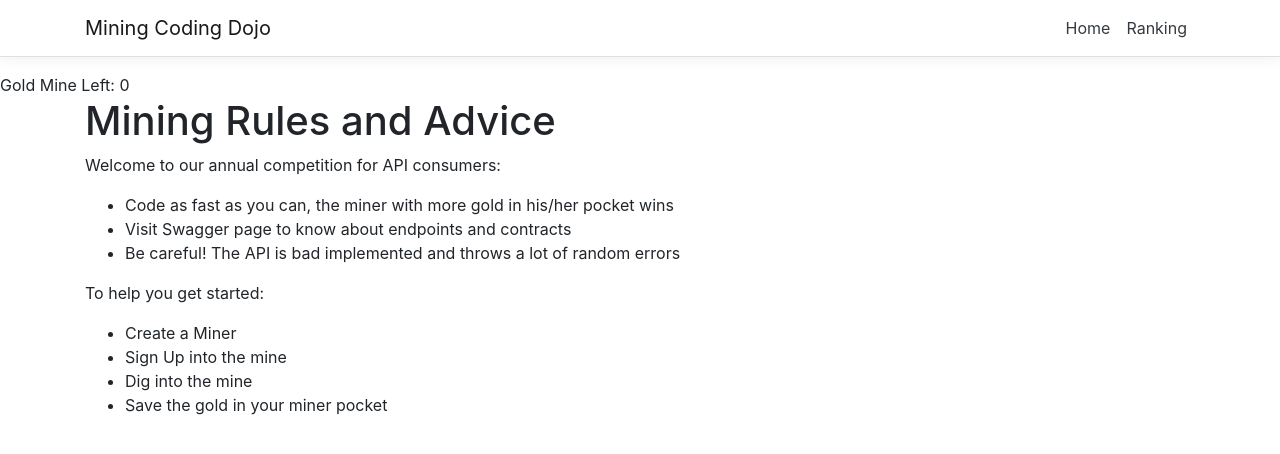
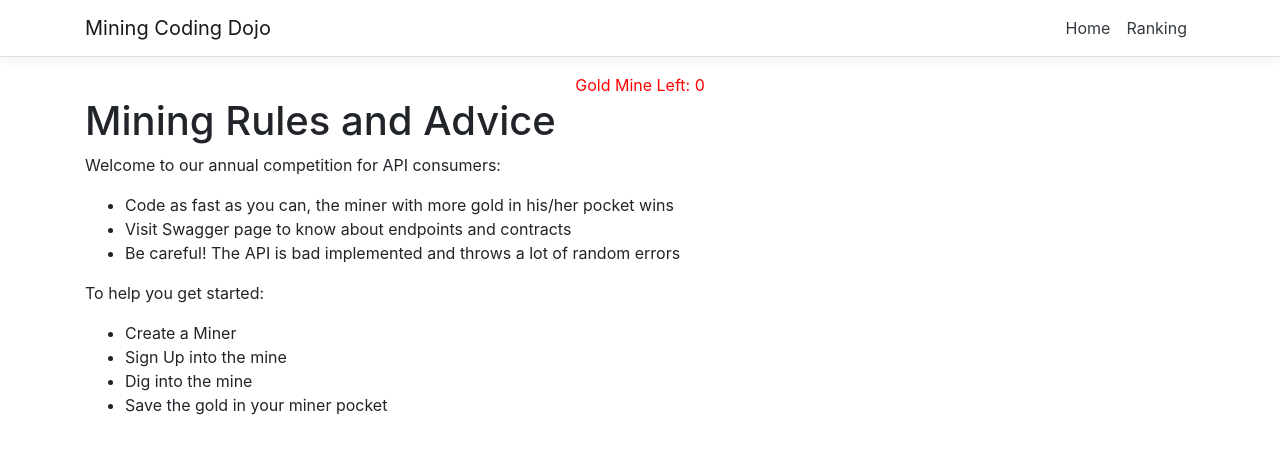
Before and after one commit to javitoHertfy/MiningDojoCore, a React (Create React App) app in the folder MiningCodingDojo/JavitoHertfy.MiningCodingDojo.WebApi/ClientApp/: page / in a window 1280 px wide. Shown: the top 454 px of the page. Built offline with nearby package versions, Linux system fonts and the light colour scheme; no server answers.

Commit message:
- Added some style to gold left - Removed debugger from js

```diff
--- a/MiningCodingDojo/JavitoHertfy.MiningCodingDojo.WebApi/ClientApp/src/components/GoldMineFetchData.tsx
+++ b/MiningCodingDojo/JavitoHertfy.MiningCodingDojo.WebApi/ClientApp/src/components/GoldMineFetchData.tsx
@@ -31,7 +31,7 @@ class GoldMineFetchData extends React.PureComponent<GoldMineProps> {
 
     private renderGoldMine() {
         return (
-            <div className="goldMine">Gold Mine Left: {this.props.goldMine.goldLeft}</div>
+            <div className="div gold">Gold Mine Left: {this.props.goldMine.goldLeft}</div>
         );
     }
 
--- a/MiningCodingDojo/JavitoHertfy.MiningCodingDojo.WebApi/ClientApp/src/components/NavMenu.css
+++ b/MiningCodingDojo/JavitoHertfy.MiningCodingDojo.WebApi/ClientApp/src/components/NavMenu.css
@@ -4,8 +4,12 @@ a.navbar-brand {
     word-break: break-all;
 }
 
-goldMine{
-    text-align: right
+div.gold{
+    align-content: stretch;
+    color: red;
+    text-align: center;
+
+
 }
 
 html {
--- a/MiningCodingDojo/JavitoHertfy.MiningCodingDojo.WebApi/ClientApp/src/store/Miners.ts
+++ b/MiningCodingDojo/JavitoHertfy.MiningCodingDojo.WebApi/ClientApp/src/store/Miners.ts
@@ -45,7 +45,6 @@ export const actionCreators = {
             fetch(`api/miner`)
                 .then(response => response.json() as Promise<Miner[]>)
                 .then(data => {
-                    debugger
                     dispatch({ type: 'RECEIVE_MINERS', miners: data });
                 });
 
```
